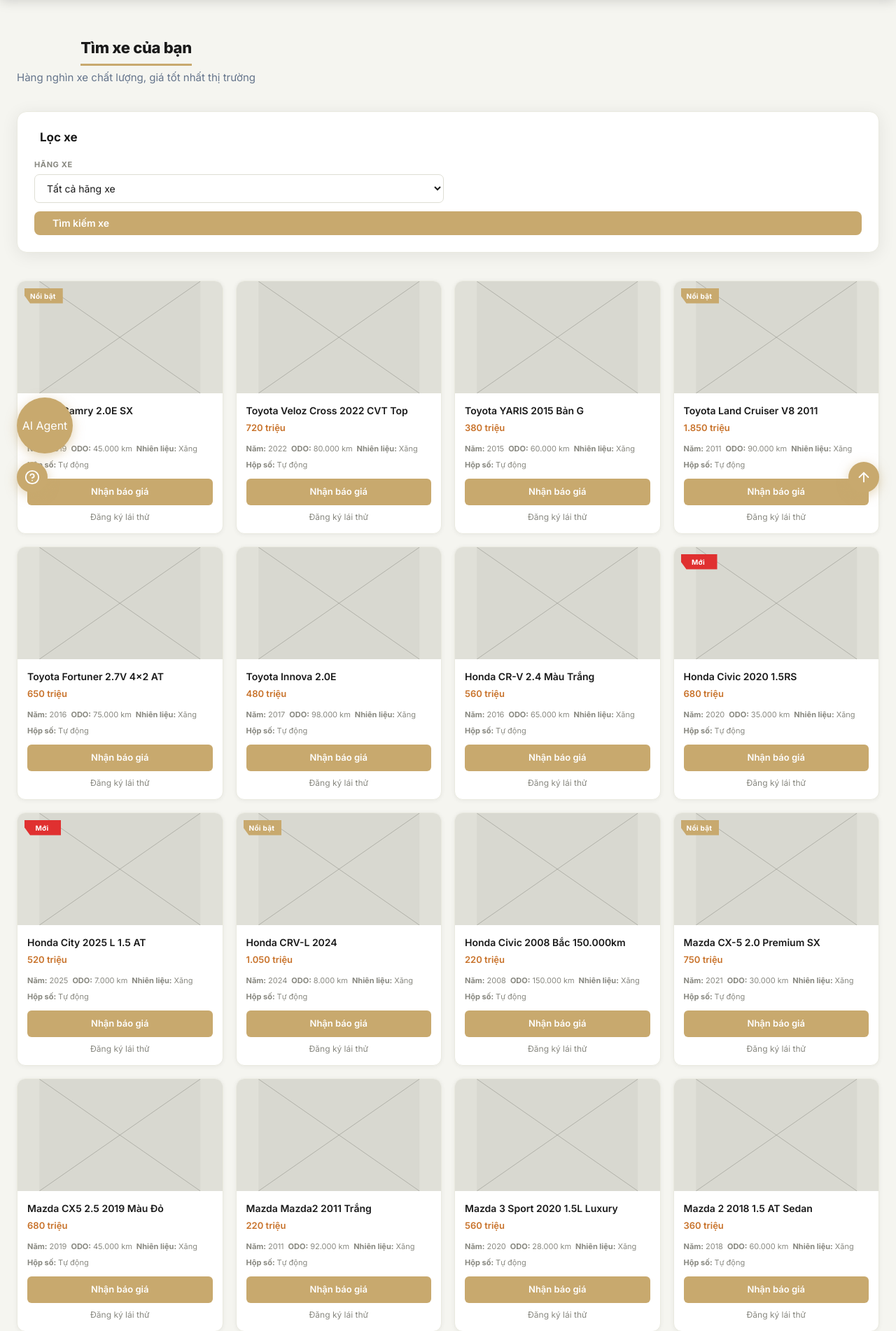
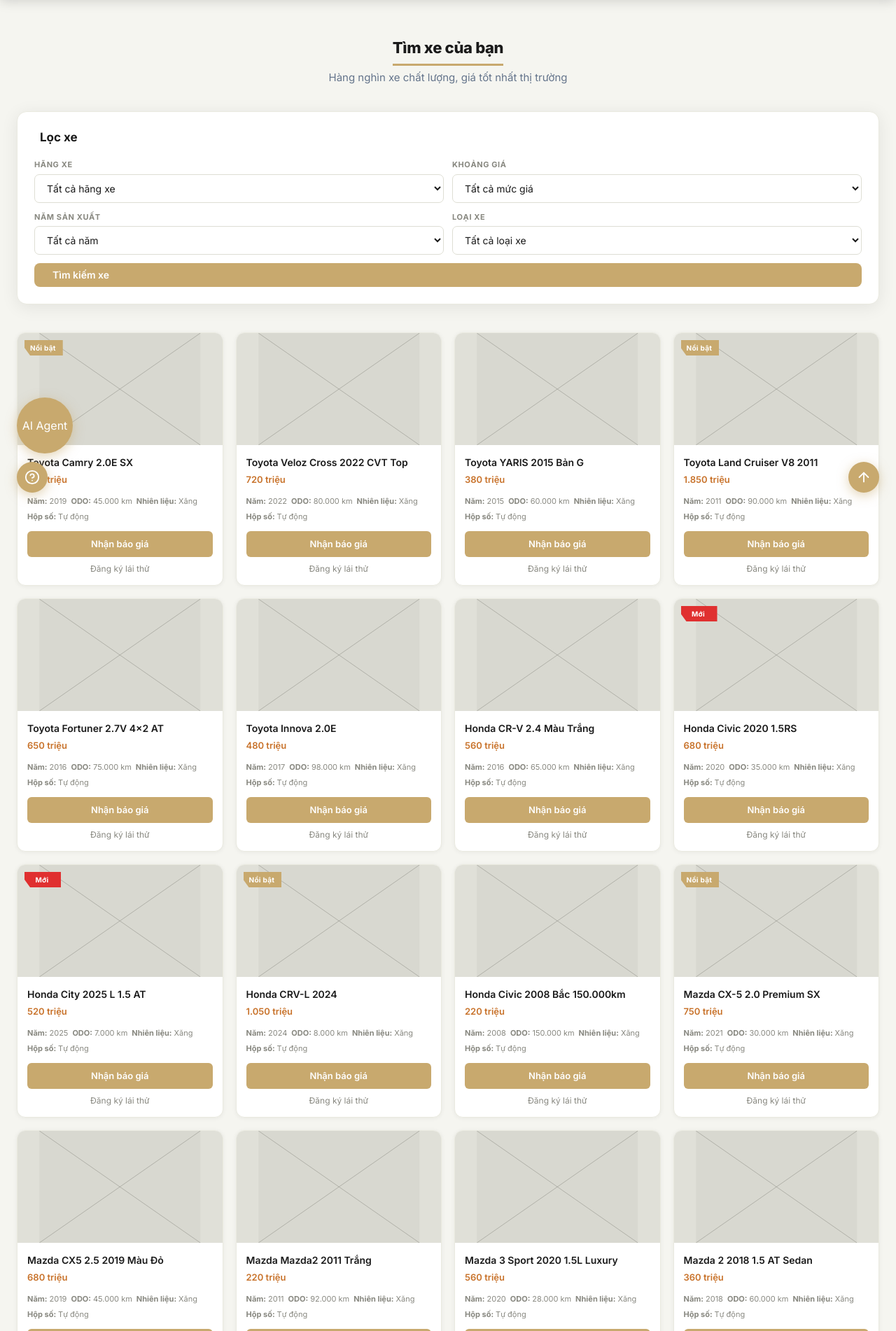
Before and after one commit to NguyenVanBang-2005/AutoMart, a Python web app: template app/templates/mua_xe.html in a window 1280 px wide. Shown: the part 68-1970 px from the top of the page at 70% size. Run offline with Jinja, Linux system fonts and the light colour scheme; the template is opened without the code that fills it, so the values that code supplies are empty; some libraries are stand-ins or nearby versions.

Commit message:
fix loadcar

```diff
--- a/app/static/js/mua_xe.js
+++ b/app/static/js/mua_xe.js
@@ -1,111 +1,8 @@
-// mua_xe.js - Chức năng lọc và tìm kiếm xe
-
-let allCars = [];
-
-// Load dữ liệu xe từ API
-async function loadCars() {
-  try {
-    const res = await fetch('/api/car_listings');
-    if (res.ok) {
-      allCars = await res.json();
-      renderCars(allCars);
-    } else {
-      console.error("Lỗi khi lấy dữ liệu xe");
-    }
-  } catch (e) {
-    console.error("Lỗi kết nối API:", e);
-  }
-}
-
-// Render danh sách xe
-function renderCars(cars) {
-  const grid = document.getElementById('carGrid');
-  if (!grid) return;
-
-  grid.innerHTML = '';
-
-  if (cars.length === 0) {
-    grid.innerHTML = `<p style="grid-column: 1/-1; text-align:center; padding:60px 20px; color:#888; font-size:15px;">Không tìm thấy xe phù hợp với tiêu chí lọc.</p>`;
-    return;
-  }
-
-  cars.forEach(car => {
-    const card = document.createElement('div');
-    card.className = 'car-card';
-    card.innerHTML = `
-      <div class="car-image" style="background-image: url('${car.image || '/static/images/placeholder-car.jpg'}')"></div>
-      <div class="car-body">
-        <h3 class="car-title">${car.hang} ${car.dong}</h3>
-        <p class="car-price">${Number(car.gia).toLocaleString('vi-VN')} triệu</p>
-        <div class="car-specs">
-          <span>${car.nam}</span>
-          <span>${Number(car.km || 0).toLocaleString('vi-VN')} km</span>
-          <span>${car.nhien_lieu || 'Xăng'}</span>
-        </div>
-        <button class="btn btn-primary" style="width:100%; margin-top:12px;" onclick="viewCar(${car.id})">
-          Xem chi tiết
-        </button>
-      </div>
-    `;
-    grid.appendChild(card);
-  });
-}
-
-// Xử lý form lọc
-function handleSearch(e) {
-  e.preventDefault();
-
-  const brand = document.getElementById('brandSelect').value;
-  const priceRange = document.getElementById('priceSelect').value;
-  const year = document.getElementById('yearSelect').value;
-  const type = document.getElementById('typeSelect').value;
-
-  let filtered = allCars;
-
-  if (brand) filtered = filtered.filter(car => car.hang === brand);
-
-  if (year) {
-    if (year === 'before2018') {
-      filtered = filtered.filter(car => parseInt(car.nam) < 2018);
-    } else {
-      filtered = filtered.filter(car => parseInt(car.nam) == year);
-    }
-  }
-
-  if (type) filtered = filtered.filter(car => car.loai === type);
-
-  if (priceRange) {
-    const [min, max] = priceRange.split('-').map(Number);
-    filtered = filtered.filter(car => {
-      const price = parseInt(car.gia);
-      if (max) return price >= min && price <= max;
-      return price >= min;
-    });
-  }
-
-  renderCars(filtered);
-}
-
-// Xem chi tiết xe
-function viewCar(id) {
-  window.location.href = `/xe/${id}`;
-}
-
-// Load thêm xe (nếu cần)
-function loadMoreCars() {
-  // Tạm thời alert, sau này có thể implement phân trang
-  alert("Đang tải thêm xe... (Chức năng này sẽ được phát triển sau)");
-}
-
-// Khởi tạo khi trang load
-document.addEventListener('DOMContentLoaded', () => {
-  loadCars();
-});
-
 // mua_xe.js
 
 let allCars = [];
 
+// Load dữ liệu xe
 async function loadCars() {
   try {
     const res = await fetch('/api/cars');
@@ -115,7 +12,7 @@
       renderCars(allCars);
     }
   } catch (e) {
-    console.error(e);
+    console.error("Lỗi load xe:", e);
   }
 }
 
@@ -125,7 +22,7 @@
   grid.innerHTML = '';
 
   if (cars.length === 0) {
-    grid.innerHTML = '<p style="grid-column:1/-1;text-align:center;padding:40px;color:#888;">Không tìm thấy xe phù hợp.</p>';
+    grid.innerHTML = '<p style="grid-column:1/-1;text-align:center;padding:60px 20px;color:#888;">Không tìm thấy xe phù hợp.</p>';
     return;
   }
 
@@ -139,7 +36,7 @@
         <p class="car-price">${Number(car.gia).toLocaleString('vi-VN')} triệu</p>
         <div class="car-specs">
           <span>${car.nam}</span>
-          <span>${Number(car.km).toLocaleString('vi-VN')} km</span>
+          <span>${Number(car.km || 0).toLocaleString('vi-VN')} km</span>
           <span>${car.loai}</span>
         </div>
         <button class="btn btn-primary" style="width:100%;margin-top:12px;" onclick="viewCar(${car.id})">Xem chi tiết</button>
@@ -149,11 +46,42 @@
   });
 }
 
+function handleSearch(e) {
+  e.preventDefault();
+  const brand = document.getElementById('brandSelect').value;
+  const priceRange = document.getElementById('priceSelect').value;
+  const year = document.getElementById('yearSelect').value;
+  const type = document.getElementById('typeSelect').value;
+
+  let filtered = allCars;
+
+  if (brand) filtered = filtered.filter(car => car.hang === brand);
+  if (year) {
+    if (year === 'before2018') filtered = filtered.filter(car => parseInt(car.nam) < 2018);
+    else filtered = filtered.filter(car => parseInt(car.nam) == year);
+  }
+  if (type) filtered = filtered.filter(car => car.loai === type);
+  if (priceRange) {
+    const [min, max] = priceRange.split('-').map(Number);
+    filtered = filtered.filter(car => {
+      const price = parseInt(car.gia);
+      if (max) return price >= min && price <= max;
+      return price >= min;
+    });
+  }
+
+  renderCars(filtered);
+}
+
 function viewCar(id) {
   window.location.href = `/xe/${id}`;
 }
 
-// Modal Thêm xe
+function loadMoreCars() {
+  alert("Chức năng xem thêm xe sẽ được phát triển sau.");
+}
+
+// Modal functions
 function showAddCarModal() {
   document.getElementById('addCarModal').style.display = 'flex';
 }
@@ -181,15 +109,14 @@
       body: JSON.stringify(payload)
     });
 
-    const result = await res.json();
-
     if (res.ok) {
       alert('Thêm xe thành công!');
       closeAddCarModal();
       document.getElementById('addCarForm').reset();
-      loadCars(); // reload danh sách
+      loadCars();
     } else {
-      alert(result.detail || 'Thêm xe thất bại');
+      const err = await res.json();
+      alert(err.detail || 'Thêm xe thất bại');
     }
   } catch (err) {
     alert('Lỗi kết nối server');
--- a/app/templates/mua_xe.html
+++ b/app/templates/mua_xe.html
@@ -5,29 +5,19 @@
 {% block content %}
 <section class="section" id="cars">
  <div class="container">
-  <div class="section-header" style="display:flex; justify-content:space-between; align-items:center;">
-   <div>
+  <div class="section-header">
    <h2 class="section-title">Tìm xe của bạn</h2>
    <p class="section-subtitle">Hàng nghìn xe chất lượng, giá tốt nhất thị trường</p>
   </div>
 
-   <!-- Nút Thêm xe - chỉ hiện với Admin & Staff -->
-   {% if current_user and current_user.role and (current_user.role.value in ['admin', 'staff'] or current_user.role in ['admin', 'staff']) %}
-    <button onclick="showAddCarModal()"
-            class="btn btn-primary"
-            style="padding:10px 24px; font-size:15px; display:flex; align-items:center; gap:8px;">
-      <i data-lucide="plus-circle" style="width:20px;height:20px;"></i>
-      Thêm xe mới
-    </button>
-    {% endif %}
-  </div>
+  <!-- Bộ lọc + Nút Thêm xe -->
+  <div style="display: flex; gap: 20px; align-items: flex-start; margin-bottom: 40px;">
 
-  <!-- Bộ lọc -->
-  <div class="search-box" style="margin-bottom: 40px;">
+    <!-- Form Lọc xe (giữ nguyên như cũ) -->
+    <div class="search-box" style="flex: 1;">
      <h3 class="search-title"><span class="icon-search"></span> Lọc xe</h3>
      <form id="searchForm" onsubmit="handleSearch(event)">
       <div class="search-grid">
-     <!-- giữ nguyên form lọc của bạn -->
        <div class="form-group">
         <label class="form-label">Hãng xe</label>
         <select class="form-control" id="brandSelect">
@@ -43,7 +33,40 @@
          <option value="Vinfast">Vinfast</option>
         </select>
        </div>
-     <!-- ... các trường khác giữ nguyên ... -->
+       <div class="form-group">
+        <label class="form-label">Khoảng giá</label>
+        <select class="form-control" id="priceSelect">
+         <option value="">Tất cả mức giá</option>
+         <option value="0-300">Dưới 300 triệu</option>
+         <option value="300-500">300 - 500 triệu</option>
+         <option value="500-800">500 - 800 triệu</option>
+         <option value="800-1000">800 triệu - 1 tỷ</option>
+         <option value="1000+">Trên 1 tỷ</option>
+        </select>
+       </div>
+       <div class="form-group">
+        <label class="form-label">Năm sản xuất</label>
+        <select class="form-control" id="yearSelect">
+         <option value="">Tất cả năm</option>
+         <option value="2024">2024</option>
+         <option value="2023">2023</option>
+         <option value="2022">2022</option>
+         <option value="2021">2021</option>
+         <option value="2020">2020</option>
+         <option value="before2018">Trước 2018</option>
+        </select>
+       </div>
+       <div class="form-group">
+        <label class="form-label">Loại xe</label>
+        <select class="form-control" id="typeSelect">
+         <option value="">Tất cả loại xe</option>
+         <option value="Sedan">Sedan</option>
+         <option value="SUV">SUV / CUV</option>
+         <option value="Hatchback">Hatchback</option>
+         <option value="Pickup">Pickup</option>
+         <option value="MPV">MPV</option>
+        </select>
+       </div>
        <div class="form-group form-group-full">
         <button type="submit" class="btn btn-primary" style="width: 100%;">
          <span class="icon-search"></span> Tìm kiếm xe
@@ -51,6 +74,17 @@
        </div>
       </div>
      </form>
+    </div>
+
+    <!-- Nút Thêm xe (nằm riêng bên phải form lọc) -->
+    {% if current_user and current_user.role and (current_user.role.value in ['admin', 'staff'] or current_user.role in ['admin', 'staff']) %}
+    <button onclick="showAddCarModal()"
+            class="btn btn-primary"
+            style="padding:12px 28px; font-size:15px; height: fit-content; margin-top: 32px; display:flex; align-items:center; gap:8px; white-space:nowrap;">
+      <i data-lucide="plus-circle" style="width:20px;height:20px;"></i>
+      Thêm xe mới
+    </button>
+    {% endif %}
   </div>
 
   <!-- Danh sách xe -->
```
Lines whose indentation alone changed are shown as unchanged.
